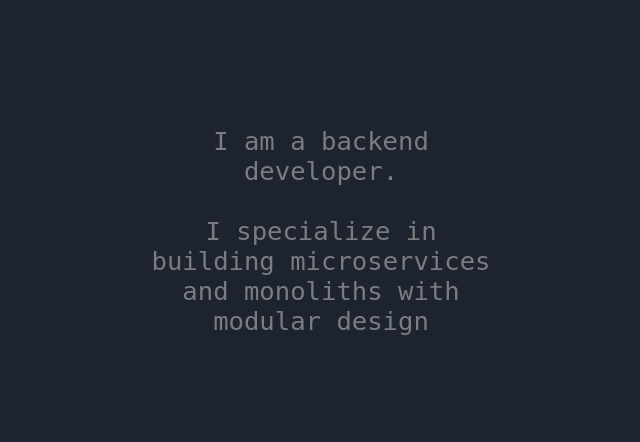
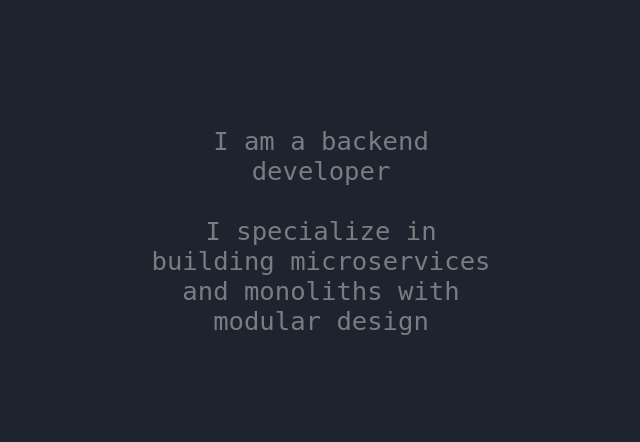
Before and after one commit to techntools/portfolio, a plain HTML site: page index.html in a window 1280 px wide. Shown: the part 482-924 px from the top of the page, 319-959 px from the left. Drawn offline with Linux system fonts and the light colour scheme.

Commit message:
Remove sentence delimiter

```diff
--- a/index.html
+++ b/index.html
@@ -20,7 +20,7 @@
       </div>
       <div class="section-2">
         <p class="about">
-        I am a backend developer.
+        I am a backend developer
         <br>
         <br>
         I specialize in building microservices and monoliths with modular design
```
